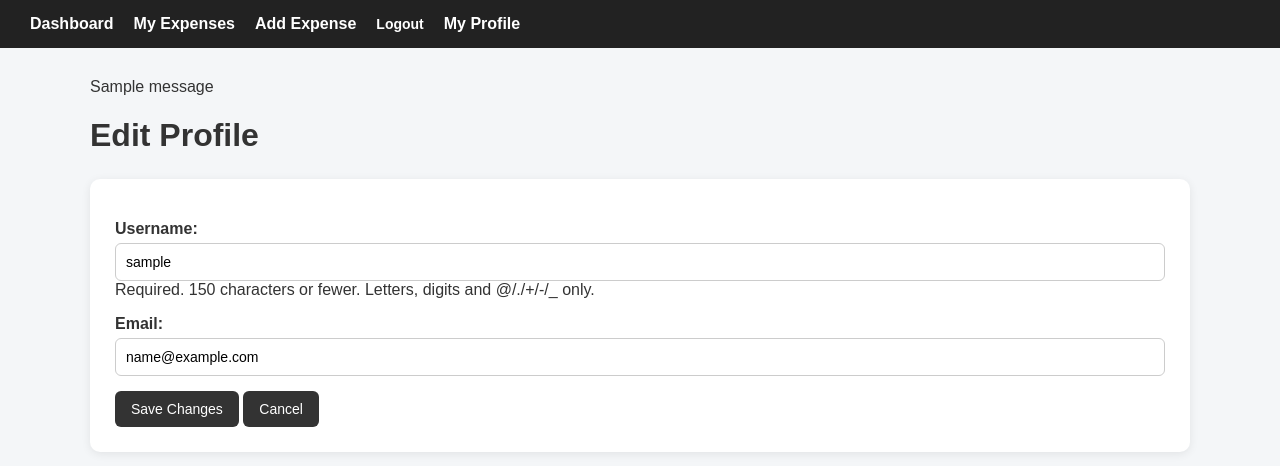
After one commit to nu3w/expense-tracker, a Django app: page /users/profile/edit/ in a window 1280 px wide. The commit adds this page. Shown: the top 466 px of the page. Run offline with Django 5.2, Linux system fonts and the light colour scheme; a user stored in the database is signed in; tables that the repository leaves empty hold one stand-in row (values such as "Sample post"); one stand-in notice (Sample message) is shown.

Commit message:
Add change password and edit profile features

```diff
--- a/templates/base.html
+++ b/templates/base.html
@@ -54,6 +54,8 @@
 
             </form>
 
+            <a href="{% url 'profile' %}">My Profile</a>
+
         {% else %}
 
             <a href="{% url 'login' %}">
@@ -71,6 +73,12 @@
 
     <main class="container">
 
+        {% if messages %}
+            {% for message in messages %}
+                <p>{{ message }}</p>
+            {% endfor %}
+        {% endif %}
+
         {% block content %}
         {% endblock %}
 
--- a/users/forms.py
+++ b/users/forms.py
@@ -17,3 +17,23 @@ class RegistrationForm(UserCreationForm):
             )
 
         return email
+
+class ProfileUpdateForm(forms.ModelForm):
+    email = forms.EmailField(required=True)
+    class Meta:
+        model = User
+        fields = ['username','email']
+
+    def clean_email(self):
+        email = self.cleaned_data['email'].strip().lower()
+        current_email = (self.instance.email or '').lower()
+
+        # Allow the user to keep their existing email.
+        # Check for duplicates only when changing the email.
+        if email != current_email:
+            if User.objects.filter(email__iexact=email).exists():
+                raise forms.ValidationError(
+                    'An account with this email already exists.'
+                )
+
+        return email
--- /dev/null
+++ b/users/templates/users/edit_profile.html
@@ -0,0 +1,26 @@
+{% extends "base.html" %}
+
+{% block title %}
+    Edit Profile
+{% endblock %}
+
+{% block content %}
+    <h1>
+        Edit Profile
+    </h1>
+
+    <div class="card">
+        <form method="POST">
+            {% csrf_token %}
+            {{ form.as_p }}
+
+            <button type="submit">
+                Save Changes
+            </button>
+
+            <a href="{% url 'profile' %}" class="button">
+                Cancel
+            </a>
+        </form>
+    </div>
+{% endblock %}
--- a/users/urls.py
+++ b/users/urls.py
@@ -1,6 +1,6 @@
 from django.urls import path
 from . import views
-from django.contrib.auth.views import LoginView, LogoutView, PasswordResetView, PasswordResetDoneView, PasswordResetConfirmView, PasswordResetCompleteView
+from django.contrib.auth.views import LoginView, LogoutView, PasswordResetView, PasswordResetDoneView, PasswordResetConfirmView, PasswordResetCompleteView, PasswordChangeView, PasswordChangeDoneView
 
 urlpatterns = [
     path('register/', views.register, name='register'),
@@ -12,4 +12,12 @@ urlpatterns = [
     path('password-reset/done/', PasswordResetDoneView.as_view(template_name='users/password_reset_done.html'), name='password_reset_done'),
     path('password-reset-confirm/<uidb64>/<token>/', PasswordResetConfirmView.as_view(template_name='users/password_reset_confirm.html'), name='password_reset_confirm'),
     path('password-reset-complete/', PasswordResetCompleteView.as_view(template_name='users/password_reset_complete.html'), name='password_reset_complete'),
+
+    # profile edit
+    path('profile/', views.profile, name='profile'),
+    path('profile/edit/', views.edit_profile, name='edit_profile'),
+
+    # change password
+    path('password-change/', PasswordChangeView.as_view(template_name='users/password_change.html',success_url='/users/password-change/done/',),name='password_change'),
+    path('password-change/done/', PasswordChangeDoneView.as_view(template_name='users/password_change_done.html',),name='password_change_done',),
 ]
--- a/users/views.py
+++ b/users/views.py
@@ -1,5 +1,7 @@
 from django.shortcuts import render, redirect
-from .forms import RegistrationForm
+from .forms import RegistrationForm, ProfileUpdateForm
+from django.contrib import messages
+from django.contrib.auth.decorators import login_required
 
 def register(request):
     if request.method == 'POST':
@@ -12,3 +14,33 @@ def register(request):
         form = RegistrationForm()
 
     return render(request, 'users/register.html', {'form':form})
+
+@login_required
+def profile(request):
+    return render(request, 'users/profile.html')
+
+@login_required
+def edit_profile(request):
+    if request.method == 'POST':
+        form = ProfileUpdateForm(
+            request.POST,
+            instance=request.user
+        )
+
+        if form.is_valid():
+            form.save()
+            messages.success(
+                request,
+                'Your profile has been updated successfully!'
+            )
+
+            return redirect('profile')
+
+    else:
+        form = ProfileUpdateForm(instance=request.user)
+
+    return render(
+        request,
+        'users/edit_profile.html',
+        {'form': form}
+    )
```
Also changed, not shown: users/templates/users/password_change.html (added, +26 -0 lines), users/templates/users/password_change_done.html (added, +17 -0 lines), users/templates/users/profile.html (added, +31 -0 lines).
